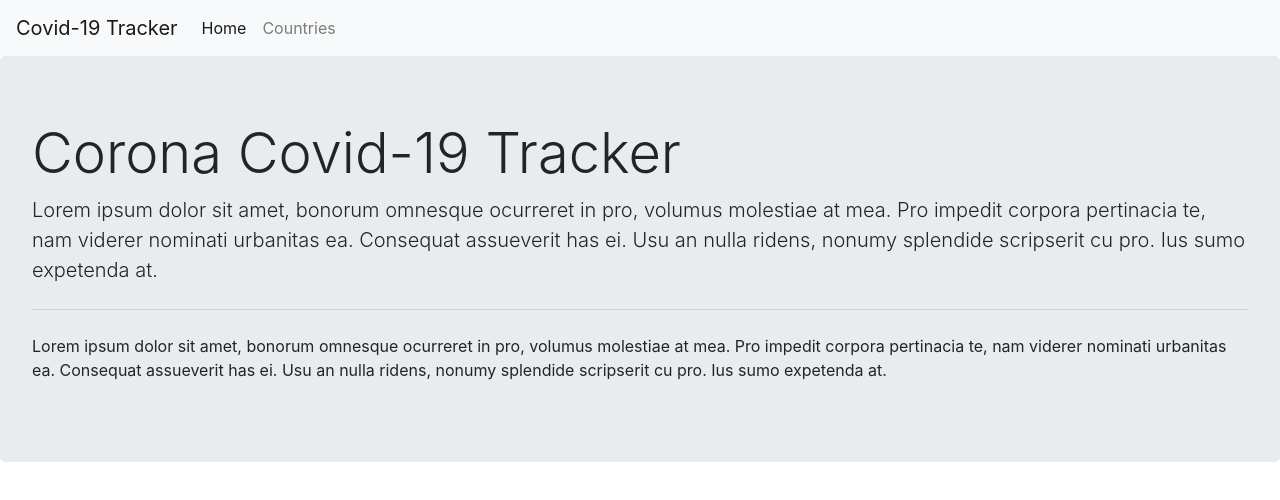
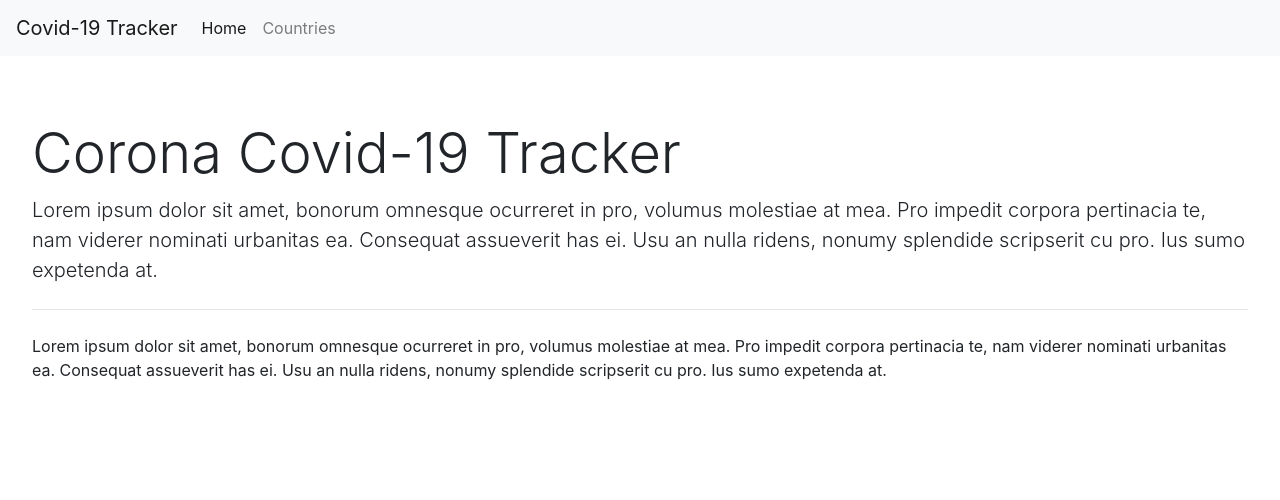
Before and after one commit to jYOtisingh0-o/covid-tracker, an Angular app: page / in a window 1280 px wide. Shown: the top 500 px of the page. Built offline with nearby package versions, Linux system fonts and the light colour scheme.

Commit message:
changed background color to white of jumbotron adn

```diff
--- a/src/app/components/home/home.component.html
+++ b/src/app/components/home/home.component.html
@@ -1,4 +1,4 @@
-<div class="jumbotron">
+<div class="jumbotron bg-white">
     <h1 class="display-4">Corona Covid-19 Tracker</h1>
     <p class="lead">Lorem ipsum dolor sit amet,
          bonorum omnesque ocurreret in pro, volumus molestiae at mea. Pro impedit corpora pertinacia te, nam viderer nominati urbanitas ea. Consequat assueverit has ei. Usu an nulla ridens,
```
